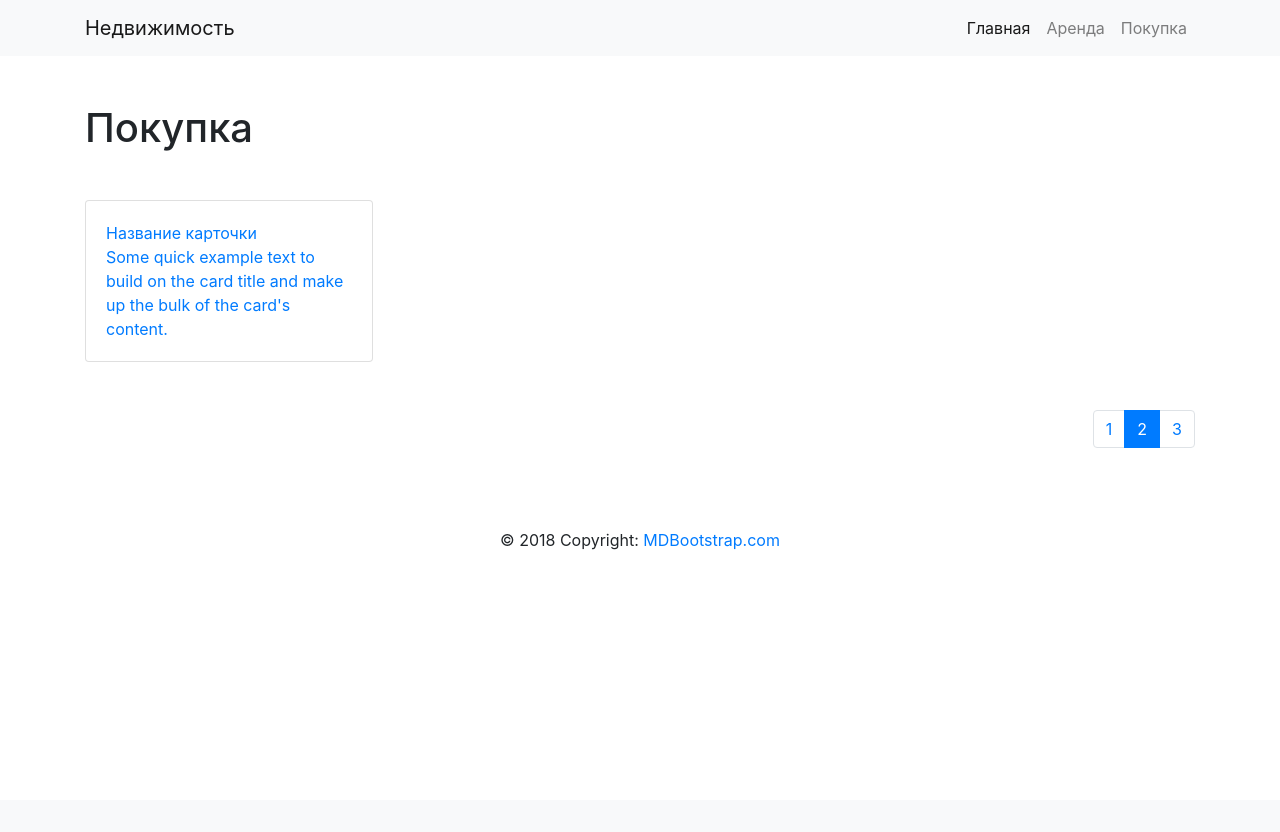
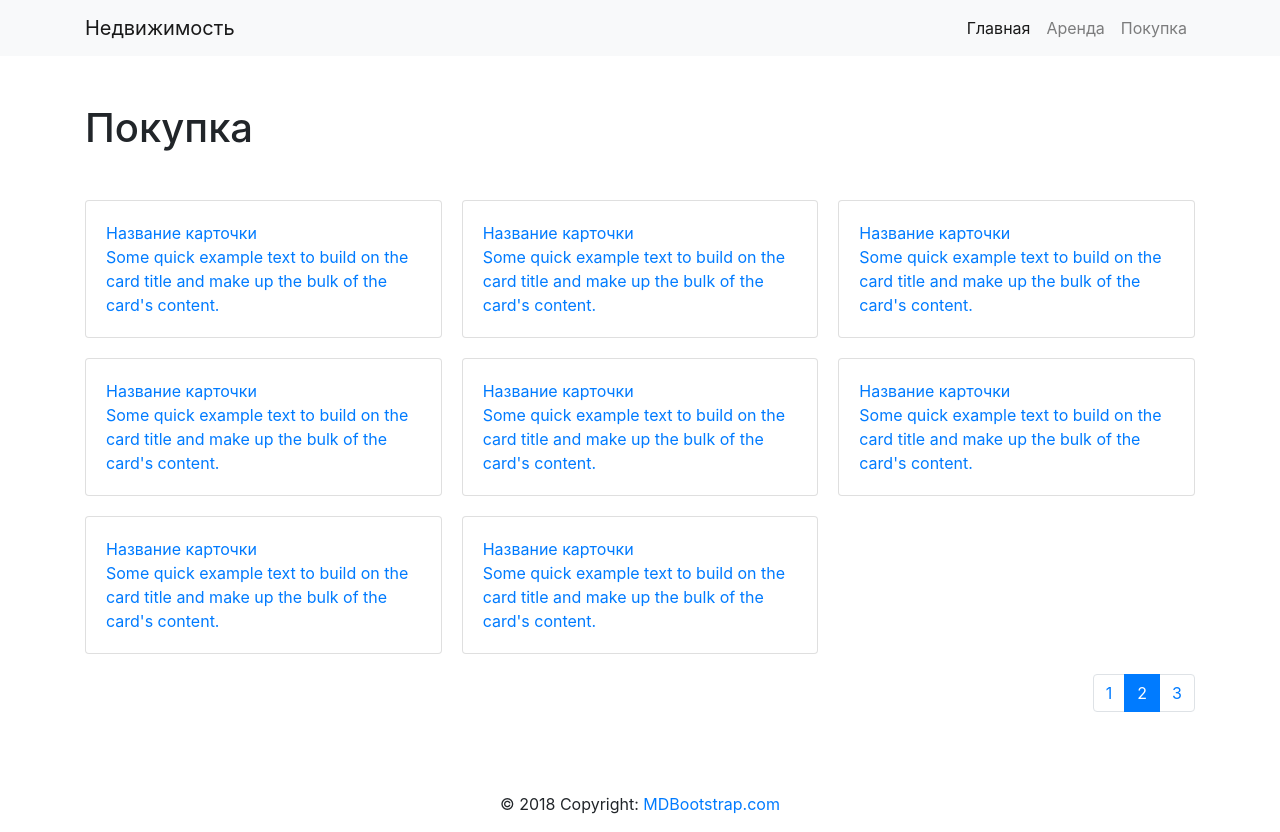
Before and after one commit to AllaKutina/my-project, a Django app: page /buy in a window 1280 px wide. Before the commit the page ends 550 px from the top, so only its background shows below. Run offline with Django 3.2, Linux system fonts and the light colour scheme; some libraries are stand-ins or nearby versions.

Commit message:
Add product-list on other pages

```diff
--- a/templates/buy.html
+++ b/templates/buy.html
@@ -1,13 +1,64 @@
 {% extends "base.html" %}
 {% block content %}
     <h1 class="mb-5">Покупка</h1>
-    <a class="card mb-5" style="width: 18rem;">
+    <div class="products">
+        <a class="card products__item">
             <img class="card-img-top">
             <span class="card-body">
                 <span class="card-title">Название карточки</h5>
                 <p class="card-text">Some quick example text to build on the card title and make up the bulk of the card's content.</p>
             </span>
         </a>
+        <a class="card products__item">
+            <img class="card-img-top">
+            <span class="card-body">
+                <span class="card-title">Название карточки</h5>
+                <p class="card-text">Some quick example text to build on the card title and make up the bulk of the card's content.</p>
+            </span>
+        </a>
+        <a class="card products__item">
+            <img class="card-img-top">
+            <span class="card-body">
+                <span class="card-title">Название карточки</h5>
+                <p class="card-text">Some quick example text to build on the card title and make up the bulk of the card's content.</p>
+            </span>
+        </a>
+        <a class="card products__item">
+            <img class="card-img-top">
+            <span class= "card-body">
+                <span class="card-title">Название карточки</h5>
+                <p class="card-text">Some quick example text to build on the card title and make up the bulk of the card's content.</p>
+            </span>
+        </a>
+        <a class="card products__item">
+            <img class="card-img-top">
+            <span class= "card-body">
+                <span class="card-title">Название карточки</h5>
+                <p class="card-text">Some quick example text to build on the card title and make up the bulk of the card's content.</p>
+            </span>
+        </a>
+        <a class="card products__item">
+            <img class="card-img-top">
+            <span class="card-body">
+                <span class="card-title">Название карточки</h5>
+                <p class="card-text">Some quick example text to build on the card title and make up the bulk of the card's content.</p>
+            </span>
+        </a>
+        <a class="card products__item">
+            <img class="card-img-top">
+            <span class= "card-body">
+                <span class="card-title">Название карточки</h5>
+                <p class="card-text">Some quick example text to build on the card title and make up the bulk of the card's content.</p>
+            </span>
+        </a>
+        <a class="card products__item">
+            <img class="card-img-top">
+            <span class= "card-body">
+                <span class="card-title">Название карточки</h5>
+                <p class="card-text">Some quick example text to build on the card title and make up the bulk of the card's content.</p>
+            </span>
+        </a>
+    </div>
     <nav class="float-right">
         <ul class="pagination">
             <li class="page-item"><a class="page-link" href="#">1</a></li>
```
Also changed, not shown: templates/rent.html (+17 -1 lines). Lines whose indentation alone changed are shown as unchanged.
